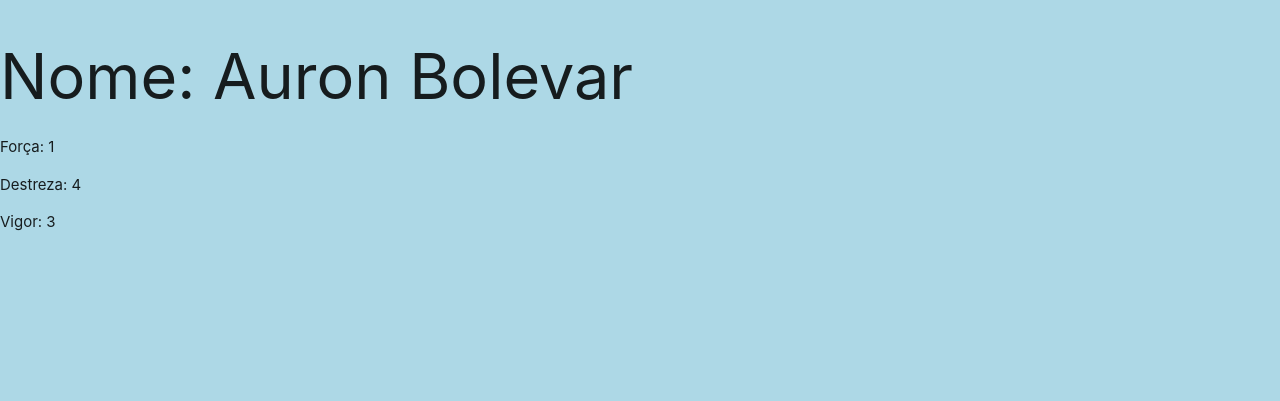
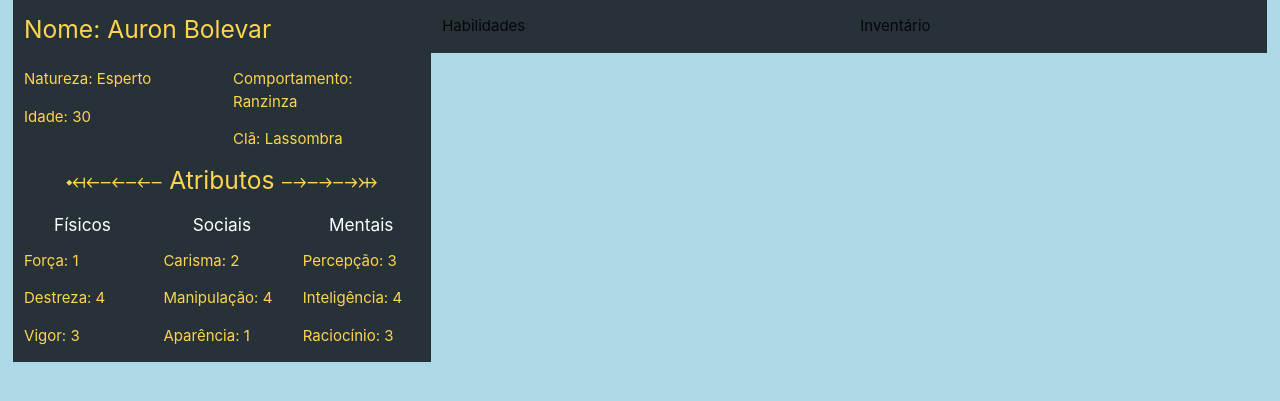
Before and after one commit to bkellym/escudoRPG, a Django app: page /ficha/1/ in a window 1280 px wide. Shown: the top 401 px of the page. Run offline with Django 3.2, Linux system fonts and the light colour scheme; data comes from the database, SQL or seed files in the repository.

Commit message:
DEV01: Base Template Materialize

```diff
--- a/core/static/css/style.css
+++ b/core/static/css/style.css
@@ -1,3 +1,18 @@
 body {
   background-color: lightblue;
 }
+
+.container {
+  width: 98%;
+}
+
+.row {
+  margin-bottom: -15px;
+  margin-top: 0px;
+}
+
+.title-session {
+  margin-left:auto;
+  margin-right:auto;
+  text-align:center;
+}
--- a/core/templates/core/ficha.html
+++ b/core/templates/core/ficha.html
@@ -5,15 +5,52 @@
     <meta charset="UTF-8">
     <link rel="stylesheet" href="{% static 'css/materialize.min.css' %}">
     <link rel="stylesheet" href="{% static 'css/style.css' %}">
-
     <title>Ficha</title>
 </head>
 <body>
-    <div>
-        <h1>Nome: {{ personagem.nome }}</h1>
-        <p>Força: {{ ficha.forca }} </p>
-        <p>Destreza: {{ ficha.destreza }} </p>
-        <p>Vigor: {{ ficha.vigor }} </p>
+    <div class = 'container'>
+        <div class="row">
+            <div class="col s4 blue-grey darken-4">
+                <h5 class = 'amber-text text-lighten-2'> Nome: {{personagem.nome}}</h5>
+                <div class="row">
+                    <div class="col s6">
+                        <p class = 'amber-text text-lighten-2'> Natureza: {{personagem.natureza}}</p>
+                        <p class = 'amber-text text-lighten-2'> Idade: {{personagem.idade}}</p>
+                    </div>
+                    <div class="col s6">
+                        <p class = 'amber-text text-lighten-2'> Comportamento: {{personagem.comportamento}}</p>
+                        <p class = 'amber-text text-lighten-2'> Clã: {{personagem.cla}}</p>
+                    </div>
+                </div>
+                <h5 class = 'amber-text text-lighten-2 title-session'> ⤟⤌⤌⤌ Atributos ⤍⤍⤍⤔ </h5>
+                <div class = 'row amber-text text-lighten-2'>
+                    <div class = 'col s4'>
+                        <h6 class = 'white-text title-session'> Físicos </h6>
+                        <p> Força: {{ficha.forca}} </p>
+                        <p> Destreza: {{ficha.destreza}} </p>
+                        <p> Vigor: {{ficha.vigor}} </p>
+                    </div>
+                    <div class = 'col s4'>
+                        <h6 class = 'white-text title-session'> Sociais </h6>
+                        <p> Carisma: {{ficha.carisma}} </p>
+                        <p> Manipulação: {{ficha.manipulacao}} </p>
+                        <p> Aparência: {{ficha.aparencia}} </p>
+                    </div>
+                    <div class = 'col s4'>
+                        <h6 class = 'white-text title-session'> Mentais </h6>
+                        <p> Percepção: {{ficha.percepcao}} </p>
+                        <p> Inteligência: {{ficha.inteligencia}} </p>
+                        <p> Raciocínio: {{ficha.raciocinio}} </p>
+                    </div>
+                </div>
+            </div>
+            <div class="col s4 blue-grey darken-4">
+                <p> Habilidades </p>
+            </div>
+            <div class="col s4 blue-grey darken-4">
+                <p> Inventário </p>
+            </div>
+        </div>
     </div>
 
     <script type="text/javascript" src="{% static 'js/materialize.min.js' %}"></script>
```
